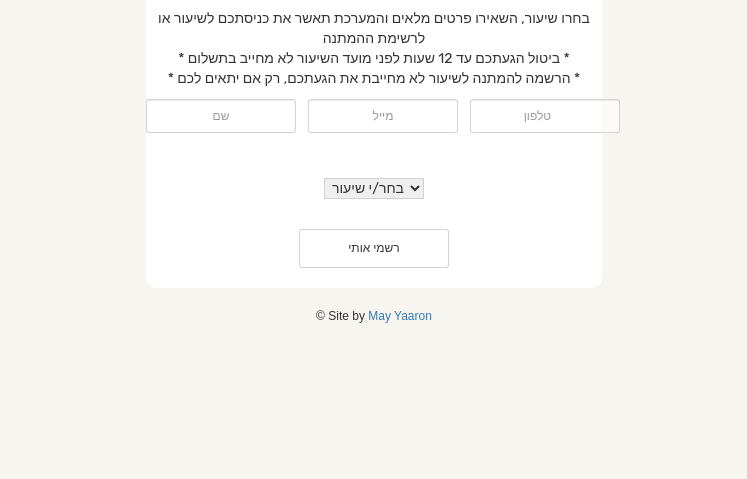
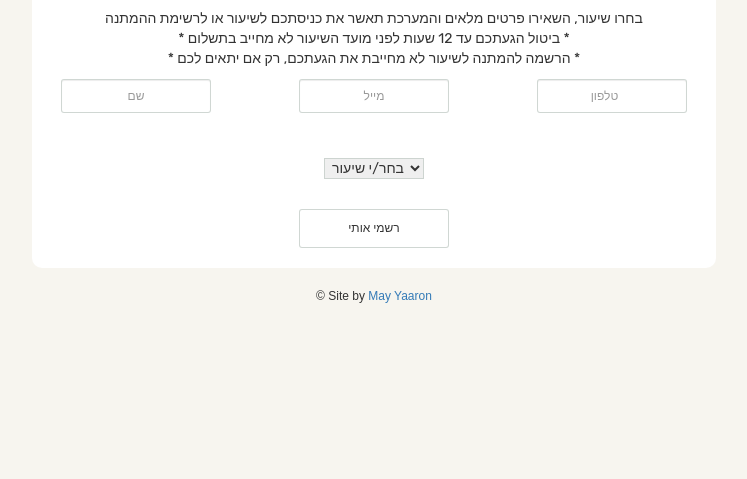
Before and after one commit to maykmayx/YogaRegApp, a Django app: a page that uses app/templates/weekk.html in a window 1280 px wide. Shown: the part 321-800 px from the top of the page, without its empty margins (266-1013 px from the left). Run offline with Django 3.2, Linux system fonts and the light colour scheme; data comes from the database, SQL or seed files in the repository; lists and menus that the app fills with data are empty; some libraries are stand-ins or nearby versions.

Commit message:
YogaApp first commit

```diff
--- a/app/static/app/style.css
+++ b/app/static/app/style.css
@@ -49,8 +49,8 @@ div.reg-container{
     background-color: white;
     display: block;
     border-radius: 10px;
-    margin-left: 30%;
-    margin-right: 30%;
+    margin-left: 20%;
+    margin-right: 20%;
     text-align: center;
     vertical-align: middle;
 }
```
